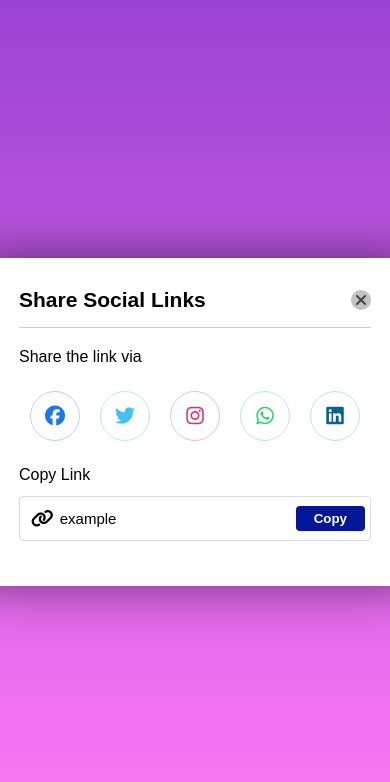
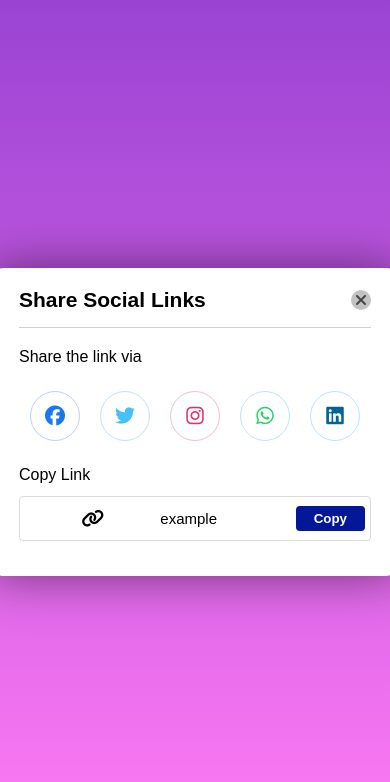
Before and after one commit to Abhishek058/Social_Links, a plain HTML site: page index.html in a window 390 px wide. Shown: the top 782 px of the page. Drawn offline with Linux system fonts and the light colour scheme.

Commit message:
responsive bug fixed

```diff
--- a/style.css
+++ b/style.css
@@ -14,7 +14,7 @@ body {
 }
 .popup {
   background-color: #fff;
-  padding: 30px 50px;
+  padding: 20px 30px;
   border-radius: 15px;
   box-shadow: 0 0 50px rgba(0, 0, 0, 0.5);
 }
@@ -149,7 +149,7 @@ header .close {
 }
 
 .field i {
-  width: 50px;
+  width: 100%;
   text-align: center;
   font-size: 18px;
 }
```
